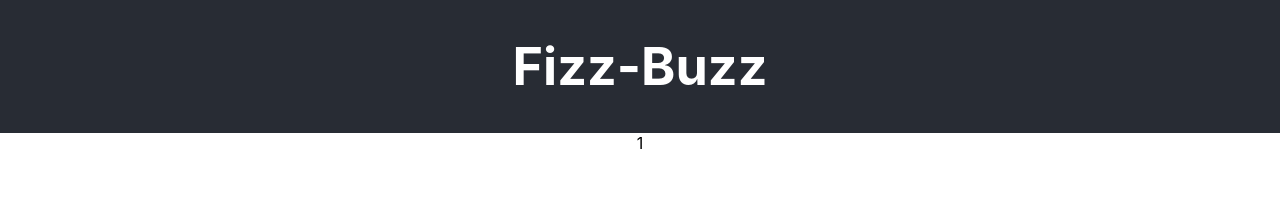
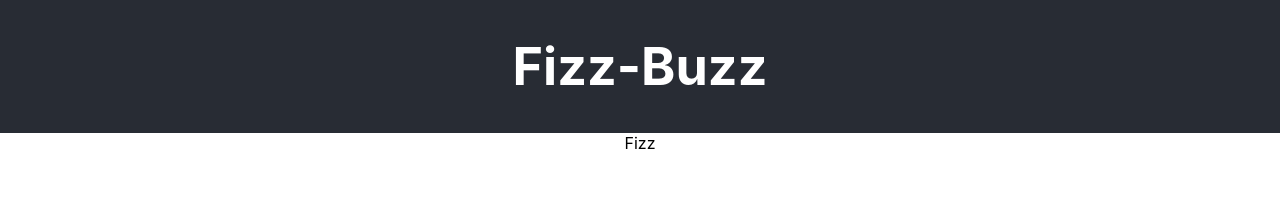
Before and after one commit to varunesh-ram/fizz-buzz, a React (Create React App) app: page / in a window 1280 px wide. Shown: the top 223 px of the page. Built offline with nearby package versions, Linux system fonts and the light colour scheme.

Commit message:
:sparkles:  Prints Fizz for number passed as 3

```diff
--- a/src/App.js
+++ b/src/App.js
@@ -8,7 +8,7 @@ function App() {
         <header className="App-header">
           <h1>Fizz-Buzz</h1>
         </header>
-        <FizzBuzzPrinter number={1}/>
+        <FizzBuzzPrinter number={"3"}/>
       </div>
     );
 }
--- a/src/component/FizzBuzzPrinter.js
+++ b/src/component/FizzBuzzPrinter.js
@@ -1,11 +1,16 @@
 import React from 'react';
 
 export default class FizzBuzzPrinter extends React.Component {
+    printFizzBuzz = () => {
+        if (this.props.number === "3")
+            return "Fizz";
+        return this.props.number;
+    }
     render = () => {
         return  (<div>
             <form>
-            <label >{this.props.number}</label>
+            <label >{this.printFizzBuzz()}</label>
             </form>
         </div>);
     }
-    }
+ }
```
Also changed, not shown: 1 other file (tests, documents, lock files or other folders).
